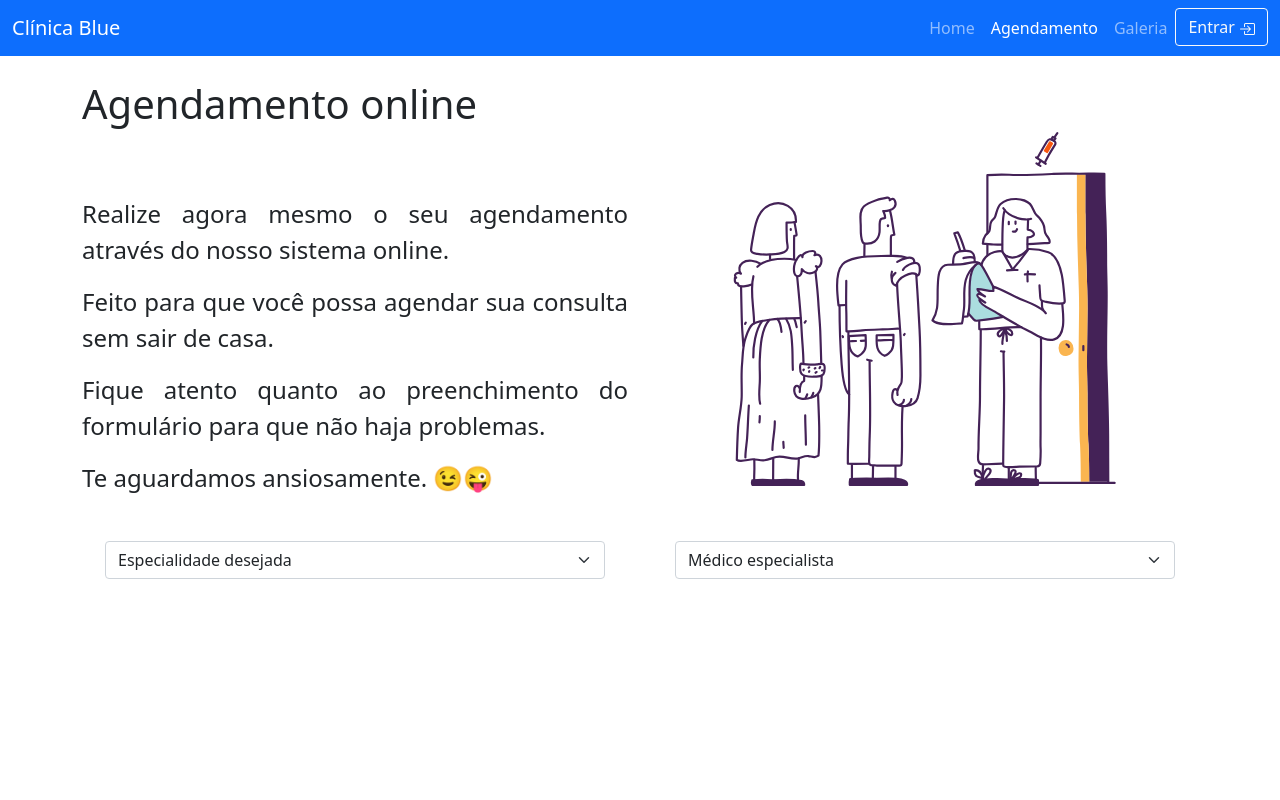
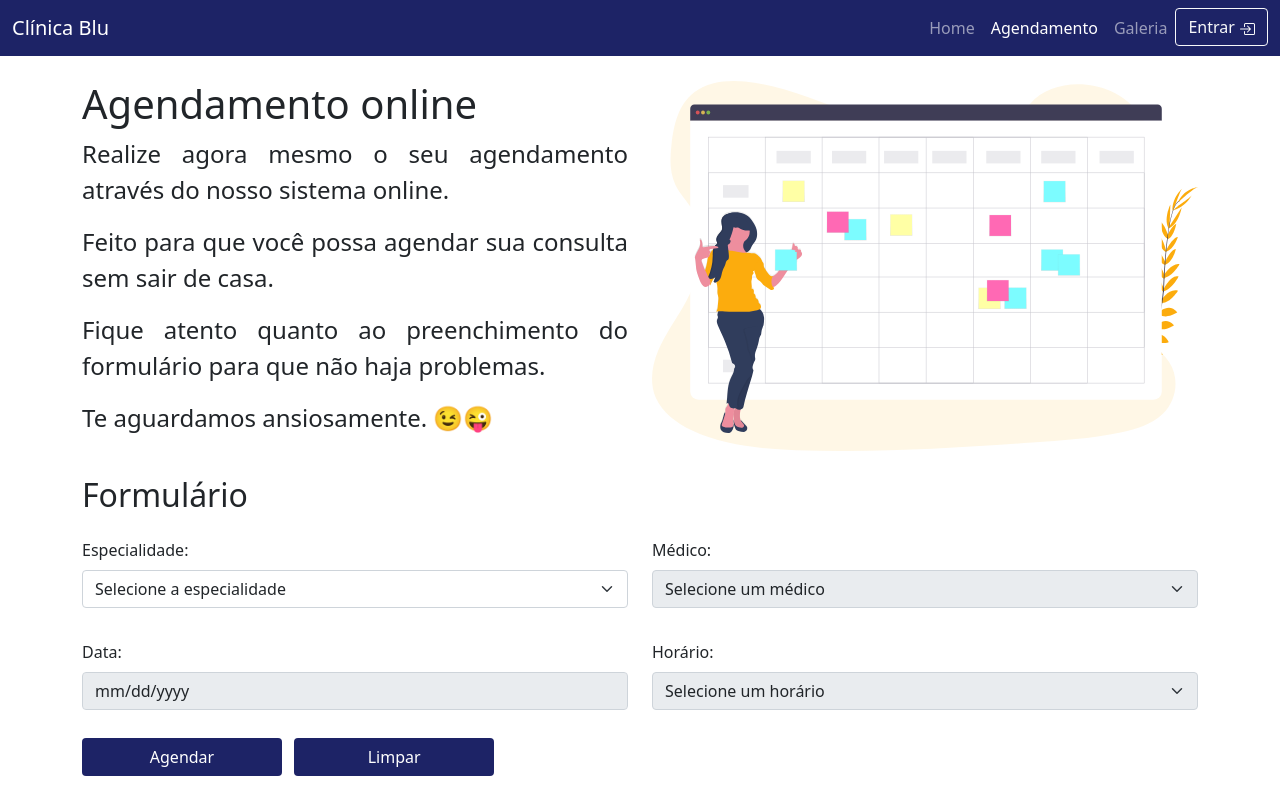
Before and after one commit to yurihnrq/clinica-ppi, a PHP site: page /pages/public/scheduling/ in a window 1280 px wide. Run offline with PHP 8.4, Linux system fonts and the light colour scheme.

Commit message:
pgs: sched., home

```diff
--- a/pages/public/scheduling/index.html
+++ b/pages/public/scheduling/index.html
@@ -18,9 +18,9 @@
 </head>
 
 <body>
-    <nav class="navbar navbar-expand-lg navbar-dark bg-primary">
+    <nav class="navbar navbar-expand-lg navbar-dark bg-darkblue">
         <div class="container-fluid">
-            <a class="navbar-brand" href="#">Clínica Blue</a>
+            <a class="navbar-brand" href="#">Clínica Blu</a>
             <button class="navbar-toggler" type="button" data-bs-toggle="collapse"
                 data-bs-target="#navbarSupportedContent" aria-controls="navbarSupportedContent" aria-expanded="false"
                 aria-label="Toggle navigation">
@@ -55,10 +55,8 @@
     </nav>
     <main id="main-container" class="container">
         <div class="row">
-            <div class="col-md scheduling-text">
+            <div class="col-md sched-text">
                 <h1>Agendamento online</h1>
-                <div class="row">
-                    <div class="p-group">
                 <p>
                     Realize agora mesmo o seu agendamento através do nosso sistema online.
                 </p>
@@ -72,33 +70,66 @@
                     Te aguardamos ansiosamente. 😉😜
                 </p>
             </div>
+            <div class="col-md sched-img flex">
+                <img class="img-fluid my-auto" src="../../../svg/undraw_schedule.svg" alt="">
             </div>
         </div>
-            <div class="col-md">
-                <img class="img-fluid" src="../../../svg/health-vaccine-row.svg" alt="">
-            </div>
-        </div>
-        <form action="/">
+        <form action="#" class="mt-4">
+            <h2>Formulário</h2>
             <div class="row">
                 <div class="col-md my-1">
-                    <select class="form-select" name="specialty" id="specialty-select" aria-label="Selecione a especialidade">
-                        <option selected disabled>Especialidade desejada</option>
+                    <label for="specialty-select" class="form-label">Especialidade:</label>
+                    <select class="form-select" name="specialty" id="specialty-select"
+                        aria-label="Selecione a especialidade">
+                        <option selected disabled>Selecione a especialidade</option>
                         <option value="1">One</option>
                         <option value="2">Two</option>
                         <option value="3">Three</option>
                     </select>
                 </div>
                 <div class="col-md my-1">
-                    <select class="form-select" name="doctor" id="doctor-select" aria-label="Selecione o médico">
-                        <option selected disabled>Médico especialista</option>
+                    <label for="specialty-select" class="form-label">Médico:</label>
+                    <select disabled class="form-select" name="doctor" id="doctor-select"
+                        aria-label="Selecione o médico">
+                        <option selected disabled>Selecione um médico</option>
                         <option value="1">One</option>
                         <option value="2">Two</option>
                         <option value="3">Three</option>
                     </select>
                 </div>
             </div>
+            <div class="row">
+                <div class="col-md my-1">
+                    <label for="sched-date" class="form-label">Data:</label>
+                    <input disabled type="date" name="sched-date" id="sched-date" class="form-control">
+                </div>
+                <div class="col-md my-1">
+                    <label for="hour-select" class="form-label">Horário:</label>
+                    <select disabled class="form-select" name="hour" id="hour-select" aria-label="Selecione o horário">
+                        <option selected disabled>Selecione um horário</option>
+                        <option value="1">One</option>
+                        <option value="2">Two</option>
+                        <option value="3">Three</option>
+                    </select>
+                </div>
+            </div>
+            <div class="row">
+                <div class="col btn-form">
+                    <button type="submit" class="btn bg-darkblue">
+                        Agendar
+                    </button>
+                    <button type="reset" class="btn bg-darkblue mx-2">
+                        Limpar
+                    </button>
+                </div>
+            </div>
         </form>
     </main>
+    <!-- <footer class="footer mt-auto py-3 bg-light">
+        <div class="container">
+            <span class="text-muted">Place sticky footer content here.</span>
+        </div>
+    </footer> -->
 
     <!-- Bootstrap Bundle with Popper -->
     <script src="https://cdn.jsdelivr.net/npm/bootstrap@5.0.0-beta3/dist/js/bootstrap.bundle.min.js"
--- a/pages/public/scheduling/scheduling.css
+++ b/pages/public/scheduling/scheduling.css
@@ -1,19 +1,21 @@
+
 
 form .row {
     margin-top: 20px;
 }
 
-.form-select {
-    max-width: 500px;
-    margin: 0 auto;
+form button {
+    color: white !important;
+    width: 200px;
 }
 
-.scheduling-text .row {
-    height: 100%;
-    align-items: center;
+@media (max-width: 768px) {
+    .btn-form {
+        display: flex;
+        justify-content: center;
+    }
+
+    .btn-form button {
+        margin: 0 10px;
+    }
 }
-
-.scheduling-text p {
-    font-size: 1.5rem;
-    text-align: justify;
-}
--- a/style/style.css
+++ b/style/style.css
@@ -1,3 +1,20 @@
 #main-container {
     margin-top: 1.5rem;
 }
+
+p {
+    font-size: 1.5rem;
+    text-align: justify;
+}
+
+.bg-darkblue {
+    background-color: #1D2366;
+}
+
+.flex {
+    display: flex;
+}
+
+.row {
+    margin-bottom: 1.5rem;
+}
```
Also changed, not shown: index.html (+21 -3 lines), pages/public/galery/index.html (+6 -4 lines), svg/health-covid-test.svg (deleted), svg/health-doctor-vaccine.svg (deleted), svg/health-elderly.svg (deleted), svg/health-hospital-bed.svg (deleted), svg/health-meditation.svg (deleted), svg/health-sick.svg (deleted), svg/health-solution.svg (deleted), svg/health-vaccine-row.svg (deleted), svg/health-vitamins-suplements.svg (deleted), svg/health-x-ray.svg (deleted), svg/undraw_medicine.svg (added), svg/undraw_schedule.svg (added). Lines whose indentation alone changed are shown as unchanged.
